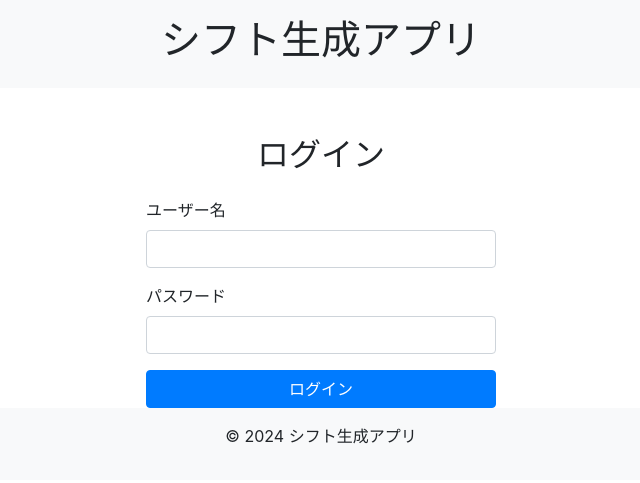
After one commit to ayaponzu2525/ShiftGenerator_mirai, a Django app: page /login-manage/ in a window 1280 px wide. The commit adds this page. Shown: the top 483 px of the page, without its empty margins (319-959 px from the left). Run offline with Django 5.2, Linux system fonts and the light colour scheme; parts of the project's set-up code (start-up, migrations or seed data) failed here and were passed over; some libraries are stand-ins or nearby versions.

Commit message:
シフト管理画面でログイン後シフト管理画面に遷移するように

```diff
--- /dev/null
+++ b/shiftgenerator/templates/registration/login_manage.html
@@ -0,0 +1,23 @@
+{% extends "base.html" %}
+
+{% block content %}
+  <div class="container mt-5">
+    <h2 class="text-center mb-4">ログイン</h2>
+    <div class="row justify-content-center">
+      <div class="col-md-4">
+        <form method="post">
+          {% csrf_token %}
+          <div class="form-group">
+            <label for="username">ユーザー名</label>
+            <input type="text" class="form-control" id="username" name="username" required>
+          </div>
+          <div class="form-group">
+            <label for="password">パスワード</label>
+            <input type="password" class="form-control" id="password" name="password" required>
+          </div>
+          <button type="submit" class="btn btn-primary btn-block">ログイン</button>
+        </form>
+      </div>
+    </div>
+  </div>
+{% endblock content %}
--- a/shiftgenerator/templates/shiftgenerator/shift_management.html
+++ b/shiftgenerator/templates/shiftgenerator/shift_management.html
@@ -11,11 +11,12 @@
   </style>
 </head>
 <body>
-  <div id="timeline"></div>
   <button id="saveChangesBtn">保存</button>
 
   <button id="copyShiftsBtn">現在のシフト希望をもう一度反映（調整しているのが消えます）</button>
-  <script>
+
+  <div id="timeline"></div>
+    <script>
 
 
     // グループデータ（スタッフ）
--- a/shiftgenerator/templates/shiftgenerator/shift_management_view.html
+++ b/shiftgenerator/templates/shiftgenerator/shift_management_view.html
@@ -11,8 +11,9 @@
   </style>
 </head>
 <body>
+  <button id="copyShiftsBtn">現時点でのシフト希望で調整する</button>
   <div id="timeline"></div>
-  <button id="copyShiftsBtn">現時点でのシフト希望で調整する</button>
+
   <script>
     var container = document.getElementById('timeline');
 
--- a/shiftgenerator/urls.py
+++ b/shiftgenerator/urls.py
@@ -19,6 +19,7 @@ urlpatterns = [
     path('get-update-events/', views.get_update_events, name='get-update-events'),
     path('register/', views.register, name='register'),
     path('login/', views.login, name='login'),
+    path('login-manage/', views.login_manage, name='login-manage'),
     path('shift-management-view/', views.shift_management_view, name='shift-management-view'),
     path('shift-management/', views.shift_management, name='shift-management'),
     path('copy-shifts/', views.copy_shifts, name='copy-shifts'),
--- a/shiftgenerator/views.py
+++ b/shiftgenerator/views.py
@@ -112,7 +112,7 @@ def copy_shifts(request):
 def superuser_required(view_func):
     decorated_view_func = user_passes_test(
         lambda u: u.is_superuser,
-        login_url='/login/',  # 権限がないユーザーをリダイレクトするURL
+        login_url='/login-manage/',  # 権限がないユーザーをリダイレクトするURL
         redirect_field_name=None
     )(view_func)
     return decorated_view_func
@@ -323,6 +323,25 @@ def login(request):
     else:
         form = AuthenticationForm()
     return render(request, 'registration/login.html', {'form': form})
+
+def login_manage(request):
+    if request.method == 'POST':
+        form = AuthenticationForm(request, data=request.POST)
+        if form.is_valid():
+            username = form.cleaned_data.get('username')
+            password = form.cleaned_data.get('password')
+            user = authenticate(username=username, password=password)
+            if user is not None:
+                auth_login(request, user)
+                messages.success(request, 'ログインに成功しました。')
+                return redirect('shiftgenerator:shift-management-view')
+            else:
+                messages.error(request, 'ユーザー名またはパスワードが無効です。')
+        else:
+            messages.error(request, 'ログイン中にエラーが発生しました。フォームを確認してください。')
+    else:
+        form = AuthenticationForm()
+    return render(request, 'registration/login_manage.html', {'form': form})
 
 # ログ設定
 logger = logging.getLogger(__name__)
```
Also changed, not shown: db.sqlite3.
